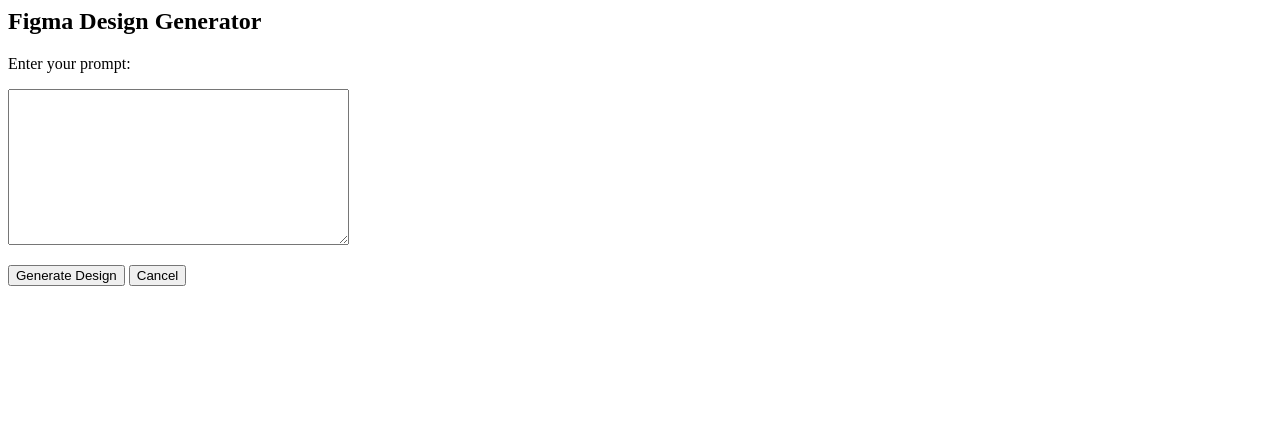
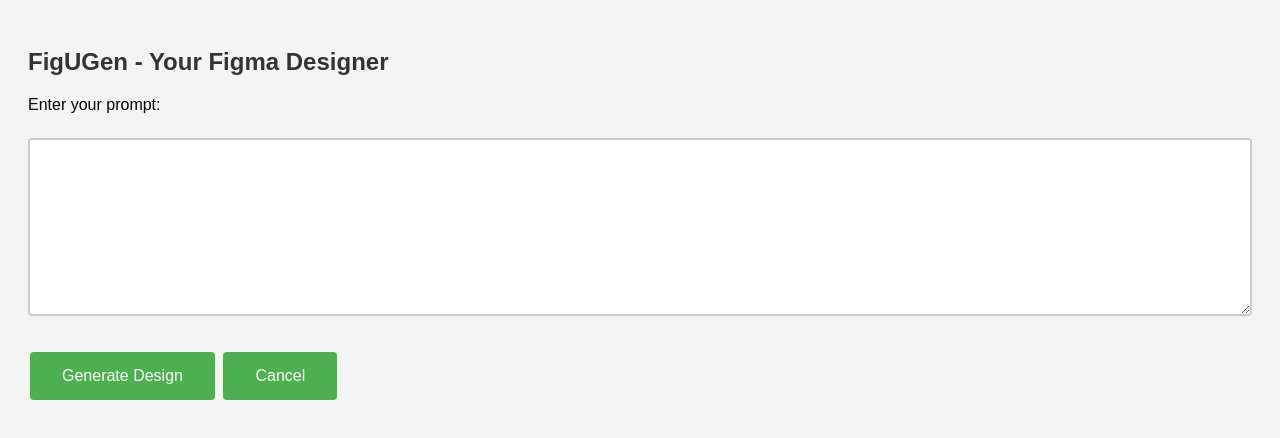
Before and after one commit to IEEE-IES-HACK/FigUGen, a website: page plugin/ui.html in a window 1280 px wide. Drawn offline with Linux system fonts and the light colour scheme.

Commit message:
Updated UI

```diff
--- a/plugin/ui.html
+++ b/plugin/ui.html
@@ -1,4 +1,53 @@
-<h2>Figma Design Generator</h2>
+<!DOCTYPE html>
+<html>
+<head>
+<style>
+body {
+  font-family: Arial, sans-serif;
+  background-color: #f4f4f4;
+  padding: 20px;
+}
+
+h2 {
+  color: #333;
+}
+
+textarea {
+  width: 100%;
+  padding: 12px 20px;
+  margin: 8px 0;
+  box-sizing: border-box;
+  border: 2px solid #ccc;
+  border-radius: 4px;
+}
+
+button {
+  background-color: #4CAF50;
+  color: white;
+  padding: 15px 32px;
+  text-align: center;
+  text-decoration: none;
+  display: inline-block;
+  font-size: 16px;
+  margin: 4px 2px;
+  cursor: pointer;
+  border: none;
+  border-radius: 4px;
+}
+
+button:hover {
+  background-color: #45a049;
+}
+
+button:disabled {
+  background-color: #ccc;
+  cursor: not-allowed;
+}
+</style>
+</head>
+<body>
+
+<h2>FigUGen - Your Figma Designer</h2>
 <p>Enter your prompt:</p>
 <textarea id="prompt" rows="10" cols="40"></textarea>
 <div style="padding-top: 20px;">
@@ -29,3 +78,6 @@
   generateButton.disabled = false;
 }
 </script>
+
+</body>
+</html>
```
